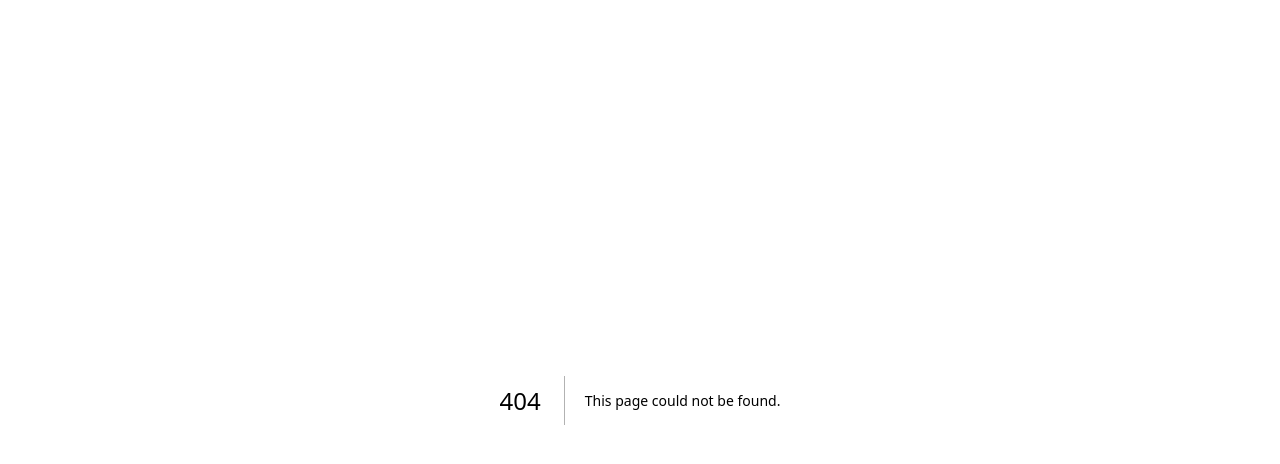
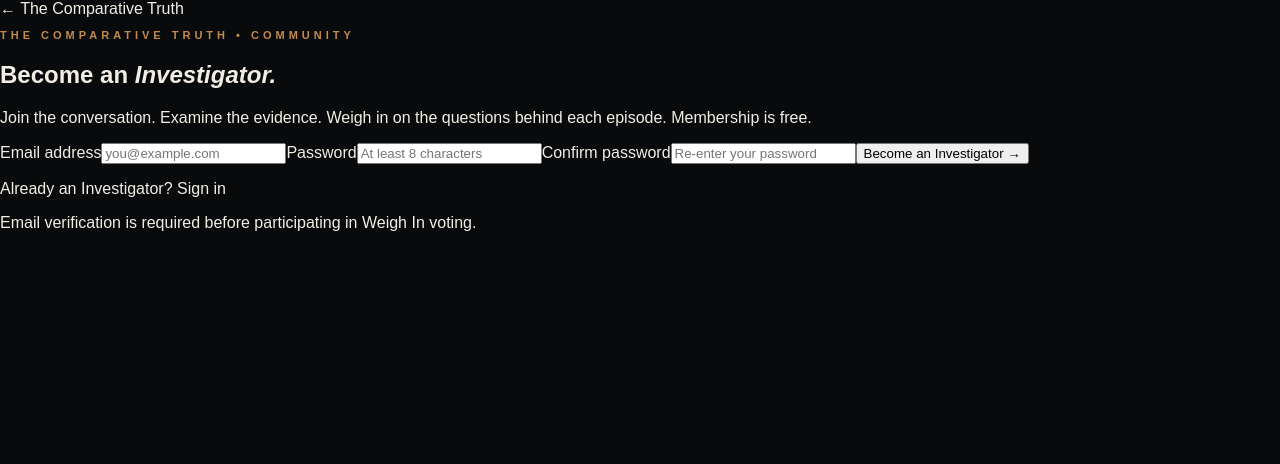
Before and after one commit to RyanTCT/the-comparative-truth, a Next.js app: page /investigator/register in a window 1280 px wide. Before the commit this address had no page. Shown: the top 464 px of the page. Built offline with nearby package versions, Linux system fonts and the light colour scheme; no server answers.

Commit message:
Build free Investigator registration with Supabase email verification

```diff
--- /dev/null
+++ b/app/investigator/register/page.js
@@ -0,0 +1,36 @@
+"use client";
+import {useState} from "react";
+import Link from "next/link";
+import {createClient} from "@supabase/supabase-js";
+
+const supabase=createClient(process.env.NEXT_PUBLIC_SUPABASE_URL,process.env.NEXT_PUBLIC_SUPABASE_PUBLISHABLE_KEY,{auth:{persistSession:true,autoRefreshToken:true}});
+
+export default function InvestigatorRegistration(){
+ const [email,setEmail]=useState(""),[password,setPassword]=useState(""),[confirm,setConfirm]=useState(""),[busy,setBusy]=useState(false),[error,setError]=useState(""),[success,setSuccess]=useState(false);
+ async function submit(e){
+  e.preventDefault();setError("");
+  if(password.length<8){setError("Please use a password with at least 8 characters.");return}
+  if(password!==confirm){setError("Passwords do not match.");return}
+  setBusy(true);
+  try{
+   const {data,error:signUpError}=await supabase.auth.signUp({email:email.trim(),password,options:{emailRedirectTo:window.location.origin+"/investigator/login"}});
+   if(signUpError)throw signUpError;
+   if(!data?.user)throw new Error("Registration could not be completed. Please try again.");
+   setSuccess(true);setPassword("");setConfirm("");
+  }catch(err){setError(err.message||"Unable to create account. Please try again.")}
+  finally{setBusy(false)}
+ }
+ return <main className="investigator-auth-page"><Link className="investigator-back" href="/">← The Comparative Truth</Link><section className="investigator-auth-card">
+ <p className="section-label">THE COMPARATIVE TRUTH • COMMUNITY</p><h1>Become an <em>Investigator.</em></h1>
+ {success?<div role="status" className="investigator-auth-success"><h2>Check your inbox.</h2><p>If your email is eligible for registration, a verification message will arrive at <strong>{email.trim()}</strong>. Follow its link to confirm your account before voting.</p><p>Already verified? <Link href="/investigator/login">Investigator Login →</Link></p></div>:<>
+ <p className="investigator-auth-description">Join the conversation. Examine the evidence. Weigh in on the questions behind each episode. Membership is free.</p>
+ <form onSubmit={submit} className="investigator-auth-form">
+ <label>Email address<input type="email" autoComplete="email" required maxLength={254} value={email} onChange={e=>setEmail(e.target.value)} placeholder="you@example.com"/></label>
+ <label>Password<input type="password" autoComplete="new-password" minLength={8} required value={password} onChange={e=>setPassword(e.target.value)} placeholder="At least 8 characters"/></label>
+ <label>Confirm password<input type="password" autoComplete="new-password" minLength={8} required value={confirm} onChange={e=>setConfirm(e.target.value)} placeholder="Re-enter your password"/></label>
+ {error&&<p role="alert" className="investigator-auth-error">{error}</p>}
+ <button type="submit" disabled={busy}>{busy?"Creating account…":"Become an Investigator →"}</button>
+ </form><p className="investigator-auth-foot">Already an Investigator? <Link href="/investigator/login">Sign in</Link></p><p className="investigator-auth-small">Email verification is required before participating in Weigh In voting.</p>
+ </>}
+ </section></main>;
+}
```
